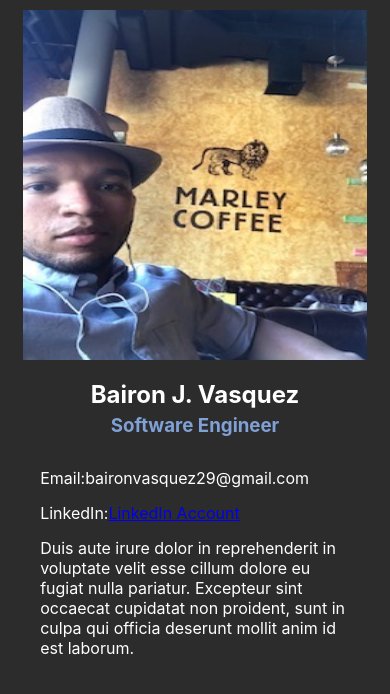
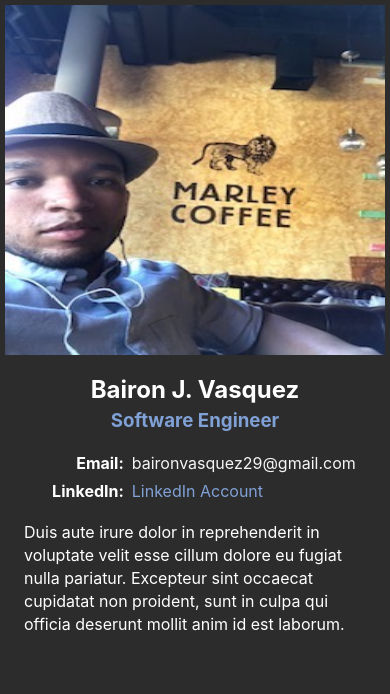
Before and after one commit to Bairon29/Portfolio, a React (Create React App) app in the folder personal_portfolio/: page / in a window 390 px wide. Shown: the top 694 px of the page. Built offline with nearby package versions, Linux system fonts and the light colour scheme.

Commit message:
Choosing fonts

```diff
--- a/personal_portfolio/src/App.css
+++ b/personal_portfolio/src/App.css
@@ -7,7 +7,7 @@
 
 /*online resume section*/
 .online-resume{
-  padding: 10px;
+  padding: 5px;
 }
 
 .online-resume .intro-section{
@@ -19,7 +19,7 @@
 @media (max-width: 736px) {
 
   .online-resume .intro-section .SelfIntro{
-    width: 93%;
+    width: 100%;
     display: flex;
     flex-direction: column;
     align-items: center;
@@ -40,9 +40,11 @@
     text-align: center;
   }
 
-  .SelfIntro .title h1, .SelfIntro .title h3{
+  .SelfIntro .title h1,
+  .SelfIntro .title h3{
     margin-bottom: 1px;
     margin-top: 5px;
+    font-weight: bolder;
   }
 
   .SelfIntro .title h3{
@@ -61,5 +63,32 @@
 
   .contact-info .spe-contact-info p{
     margin: 0;
+    line-height: 23px;
+    /*padding: 10px;*/
+  }
+
+  .contact-info .table-contact-info,
+  .contact-info .table-contact-info tr{
+    width: 100%;
+  }
+
+  .contact-info .table-contact-info tr .odd-col{
+    width: 30%;
+    text-align: right;
+    padding: 3px;
+    font-weight: bolder;
+  }
+  .contact-info .table-contact-info tr .even-col{
+    width: 100%;
+    text-align: left;
+    padding: 3px;
+    color: #f5f5f5;
+  }
+
+  .contact-info .table-contact-info tr .even-col a,
+  .contact-info .table-contact-info tr .even-col a:active{
+    text-decoration: none;
+    color: #80a1d6;
+    cursor: pointer;
   }
 }
--- a/personal_portfolio/src/components/SelfIntro.js
+++ b/personal_portfolio/src/components/SelfIntro.js
@@ -13,14 +13,18 @@ class SelfIntro extends Component {
       		<h3>Software Engineer</h3>
       	</div>
       	<div className="contact-info">
-      		<div className="spe-contact-info">
-      			<span>Email:</span>
-      			<p>baironvasquez29@gmail.com</p>
-      		</div>
-      		<div className="spe-contact-info">
-      			<span>LinkedIn:</span>
-      			<a href="https://www.linkedin.com/in/bairon-jvasquez/" >LinkedIn Account</a>
-      		</div>
+      		<table className="table-contact-info">
+      			<tbody>
+	      			<tr>
+	      				<td className="odd-col">Email:</td>
+	      				<td className="even-col" >baironvasquez29@gmail.com</td>
+	      			</tr>
+	      			<tr>
+	      				<td className="odd-col" >LinkedIn:</td>
+	      				<td className="even-col" ><a href="https://www.linkedin.com/in/bairon-jvasquez/" >LinkedIn Account</a></td>
+	      			</tr>
+      			</tbody>
+      		</table>
       		<div className="spe-contact-info">
       			<p>Duis aute irure dolor in reprehenderit in voluptate velit esse
     cillum dolore eu fugiat nulla pariatur. Excepteur sint occaecat cupidatat non
```
